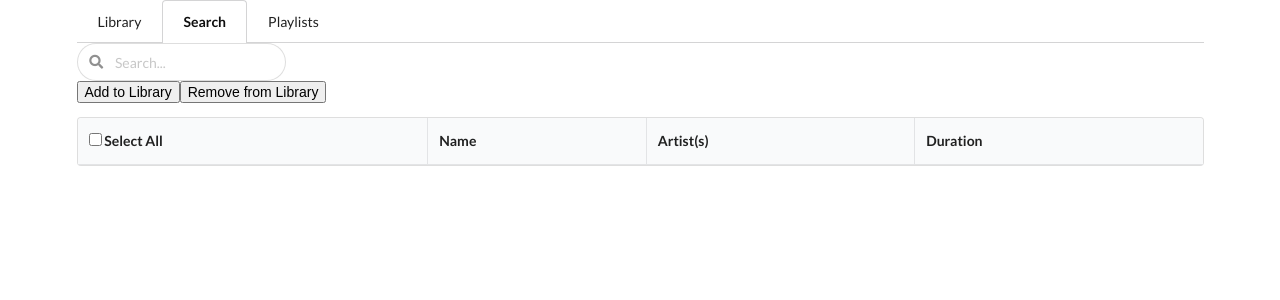
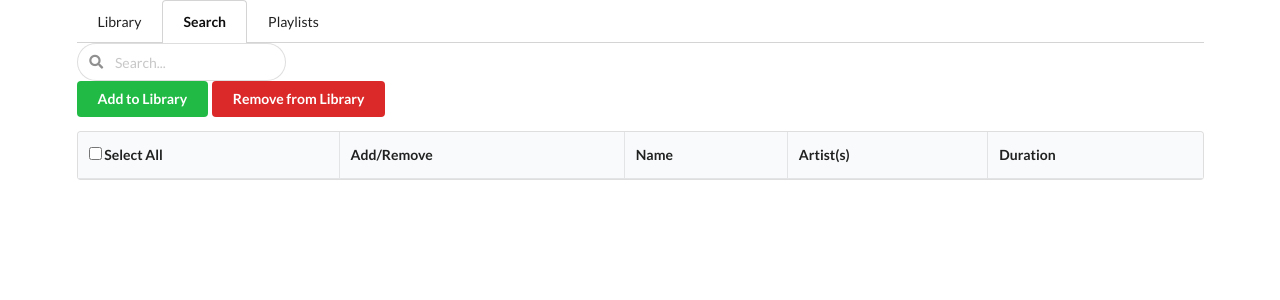
Before and after one commit to MLH-Fellowship/sprint3, a React (Create React App) app in the folder frontend/: page / in a window 1280 px wide. Both pictures are taken after a click on the element "Search". Shown: the top 300 px of the page. Built offline with nearby package versions, Linux system fonts and the light colour scheme.

Commit message:
Style Buttons on SearchResults Componenet

```diff
--- a/frontend/src/components/Search/SearchResults.js
+++ b/frontend/src/components/Search/SearchResults.js
@@ -89,23 +89,20 @@ const SearchResults = ({ searchResults, setSearchResults, addTrack, removeTrack,
                         <input
                             type="checkbox"
                             checked={checked}
-                            disabled={isInLibrary(track)}
                             onChange={() => toggleCheckbox(track)}
                         />
                     </td>
-                    {/*<td>
+                    <td>
                         <button
-                            className={`ui ${buttonObj['sign']} icon button`}
+                            className={`ui mini ${buttonObj['sign']} icon button`}
                             onClick={() => buttonObj['func'](track)}
                         >
                             <i className={`${buttonObj['icon']} icon`} />
                         </button>
-                    </td>*/}
+                    </td>
                     <td>{name}</td>
                     <td>{artistString}</td>
                     <td>{duration_label}</td>
-                    {/*<td>{JSON.stringify(audioFeatures)}</td>*/}
-
                 </tr>
             </React.Fragment>
         )
@@ -114,8 +111,18 @@ const SearchResults = ({ searchResults, setSearchResults, addTrack, removeTrack,
 
     return (
         <div>
-            <button onClick={addTracksToLibrary}>Add to Library</button>
-            <button onClick={removeTracksfromLibrary}>Remove from Library</button>
+            <button
+                className="ui positive button"
+                onClick={addTracksToLibrary}
+            >
+                Add to Library
+            </button>
+            <button
+                className="ui negative button"
+                onClick={removeTracksfromLibrary}
+            >
+                Remove from Library
+            </button>
             <table className="ui celled table">
                 <thead>
                     <tr>
@@ -124,9 +131,9 @@ const SearchResults = ({ searchResults, setSearchResults, addTrack, removeTrack,
                                 type="checkbox"
                                 checked={selectAllCheckbox}
                                 onChange={(e) => handleSelectAll(e.target.checked)}
-                            /> Select All
+                            /> {selectAllCheckbox ? 'Deselect All' : 'Select All'}
                         </th>
-                        {/*<th>Add/Remove</th>*/}
+                        <th>Add/Remove</th>
                         <th>Name</th>
                         <th>Artist(s)</th>
                         <th>Duration</th>
```
